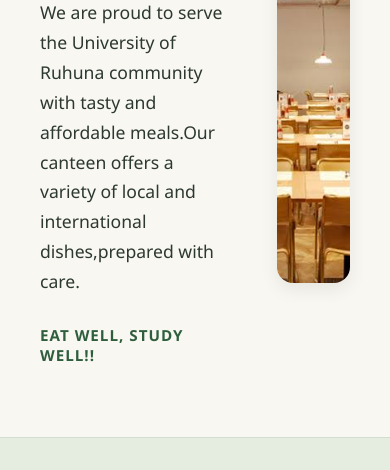
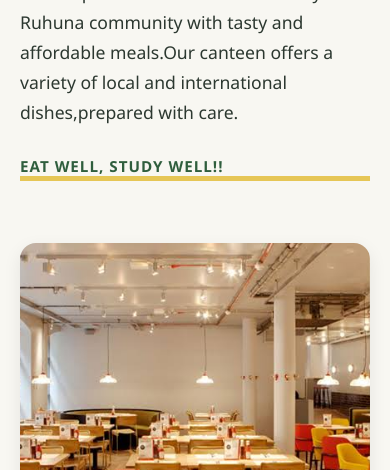
Before and after one commit to chandimahasantha73-star/Ruhuna-Canteen-group-16, a plain HTML site: page about.html in a window 390 px wide. Shown: the part 324-794 px from the top of the page. Drawn offline with Linux system fonts and the light colour scheme.

Commit message:
Add responsive media query for desktop and mobile

```diff
--- a/about.css
+++ b/about.css
@@ -79,7 +79,7 @@ main {
       letter-spacing: 1px;
       text-transform: uppercase;
       margin-bottom: 12px;
-
+      border-bottom: 5px solid #e6c656;
 }
 
 .about-text h1 {
@@ -149,3 +149,9 @@ footer {
       text-decoration: none;
       transition: opacity 0.4s;
 }
+@media(max-width:768px) {
+      main {
+            flex-direction:column;
+            padding: 40px 20px;
+      }
+}
```
